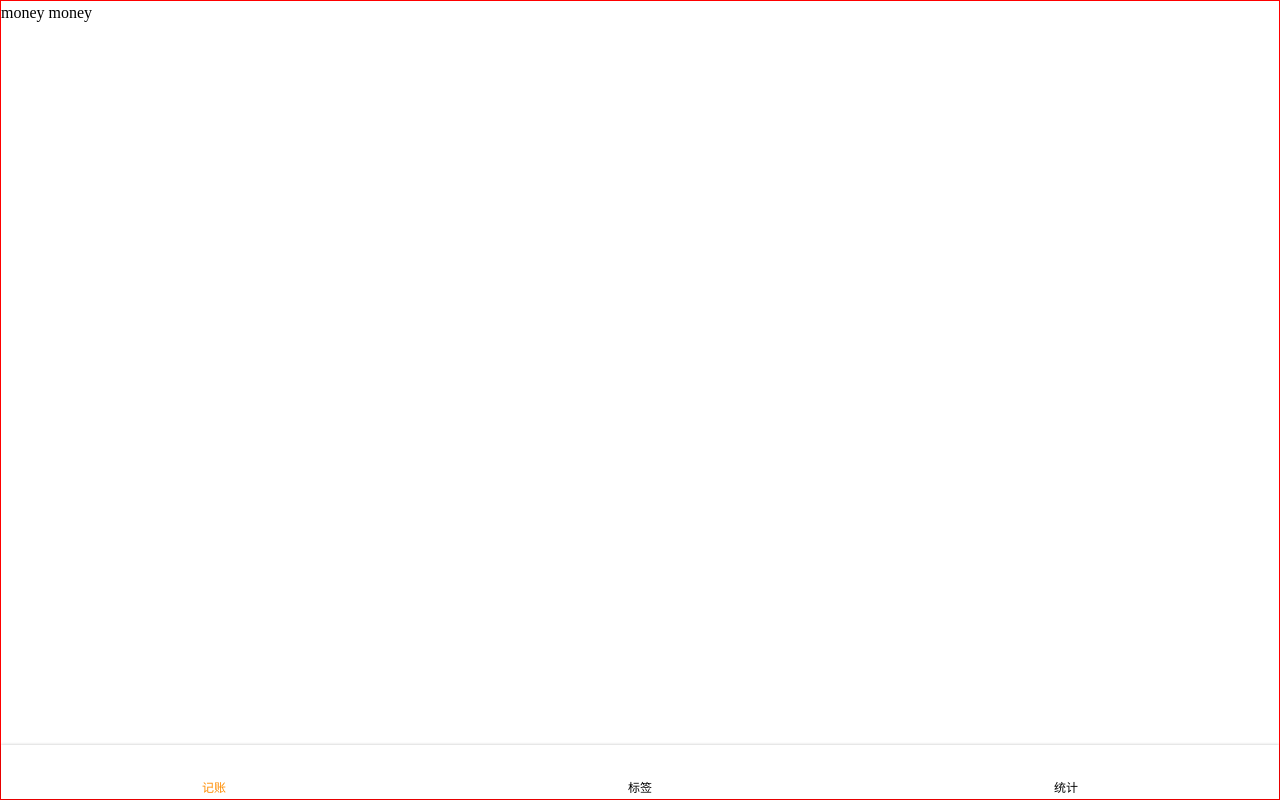
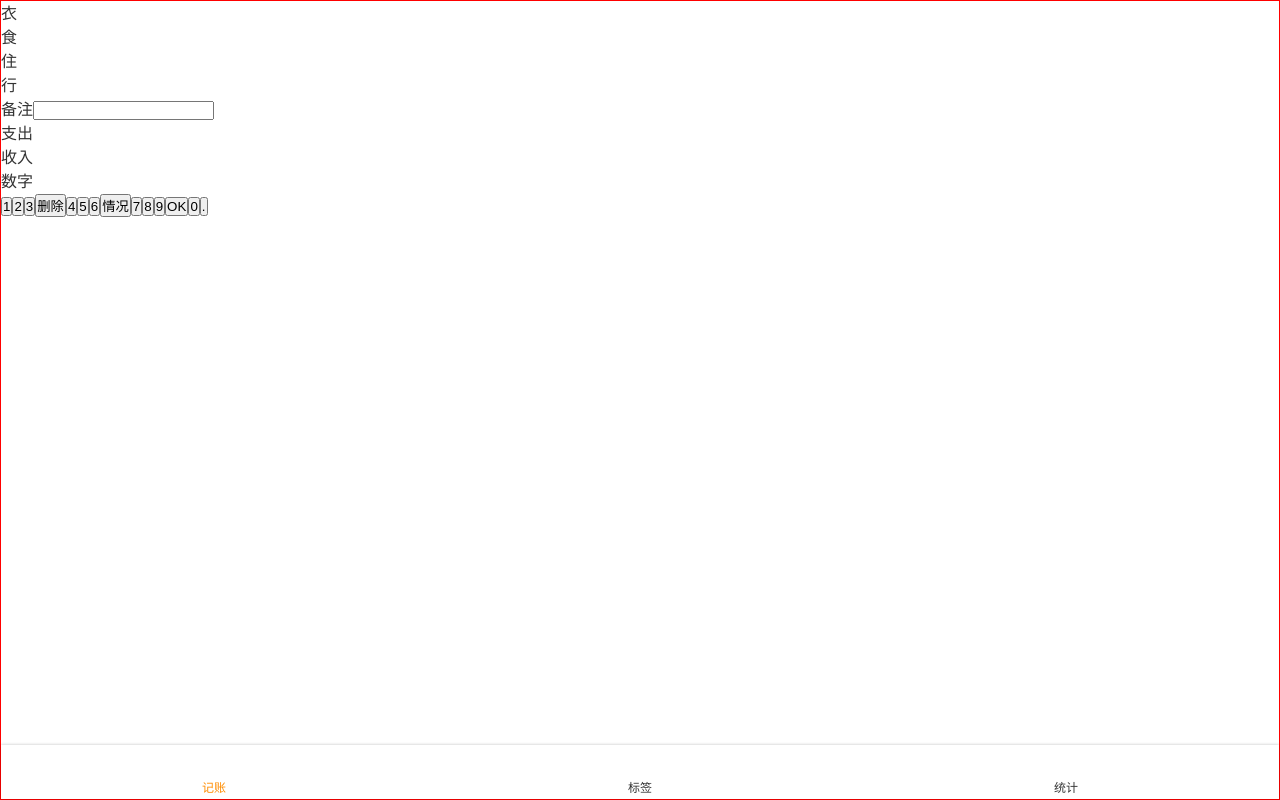
Before and after one commit to Zachliu1996/bohejizhang-sourceCode, a Vue app: page /#/money in a window 1280 px wide. Built offline with nearby package versions, Linux system fonts and the light colour scheme.

Commit message:
添加全局样式和全局变量

```diff
--- a/src/App.vue
+++ b/src/App.vue
@@ -1,5 +1,5 @@
 <template>
-  <div>
+  <div id="app">
     <router-view />
 
   </div>
@@ -7,34 +7,22 @@
 
 
 <style lang="scss">
+@import "~@/assets/helper.scss";
 *{
   margin: 0;
   padding: 0;
   box-sizing: border-box;
 }
 body{
+  -webkit-font-smoothing: antialiased;
+  -moz-osx-font-smoothing: grayscale;
+  color: #333;
   line-height: 1.5;
+  font-family: $font-kaiti;
 }
 a{
   text-decoration: none;
   color:inherit ;
 }
-#app {
-  font-family: Avenir, Helvetica, Arial, sans-serif;
-  -webkit-font-smoothing: antialiased;
-  -moz-osx-font-smoothing: grayscale;
-  text-align: center;
-  color: #2c3e50;
-}
 
-#nav {
-  padding: 30px;
-  a {
-    font-weight: bold;
-    color: #2C3E50;
-    &.router-link-exact-active {
-      color: #42B983;
-    }
-  }
-}
 </style>
--- /dev/null
+++ b/src/assets/helper.scss
@@ -0,0 +1,5 @@
+$font-kaiti:Baskerville, Georgia, "Liberation Serif", "Kaiti SC", STKaiti, "AR PL UKai CN", "AR PL UKai HK", "AR PL UKai TW", "AR PL UKai TW MBE", "AR PL KaitiM GB", KaiTi, KaiTi_GB2312, DFKai-SB, "TW\-Kai", serif;
+$font-heiti:-apple-system, "Noto Sans", "Helvetica Neue", Helvetica, "Nimbus Sans L", Arial, "Liberation Sans", "PingFang SC", "Hiragino Sans GB", "Noto Sans CJK SC", "Source Han Sans SC", "Source Han Sans CN", "Microsoft YaHei", "Wenquanyi Micro Hei", "WenQuanYi Zen Hei", "ST Heiti", SimHei, "WenQuanYi Zen Hei Sharp", sans-serif;
+$font-songti:Georgia, "Nimbus Roman No9 L", "Songti SC", "Noto Serif CJK SC", "Source Han Serif SC", "Source Han Serif CN", STSong, "AR PL New Sung", "AR PL SungtiL GB", NSimSun, SimSun, "TW\-Sung", "WenQuanYi Bitmap Song", "AR PL UMing CN", "AR PL UMing HK", "AR PL UMing TW", "AR PL UMing TW MBE", PMingLiU, MingLiU, serif;
+
+$color-highlight:#f00;
--- a/src/views/Money.vue
+++ b/src/views/Money.vue
@@ -1,15 +1,54 @@
 <template>
   <div>
     <Layout>
-    <p> money money</p>
+      <div class="tags">
+        <ul class="current">
+          <li>衣</li>
+          <li>食</li>
+          <li>住</li>
+          <li>行</li>
+        </ul>
+      </div>
+      <div>
+        <label class="notes">
+          <span class="name">备注</span>
+          <input type="text">
+        </label>
+      </div>
+      <div>
+        <ul class="types">
+          <li class="selected">支出</li>
+          <li>收入</li>
+        </ul>
+      </div>
+      <div class="numberPad">
+        <div class="output">数字</div>
+      <div class="buttons">
+        <button>1</button>
+        <button>2</button>
+        <button>3</button>
+        <button>删除</button>
+        <button>4</button>
+        <button>5</button>
+        <button>6</button>
+        <button>情况</button>
+        <button>7</button>
+        <button>8</button>
+        <button>9</button>
+        <button>OK</button>
+        <button>0</button>
+        <button>.</button>
+      </div>
+      </div>
     </Layout>
   </div>
 
 </template>
 
-<script lang="ts" >
-import x from '@/assets/icons/labels.svg'
-console.log(x)
+<script lang="ts">
+import x from '@/assets/icons/labels.svg';
+
+console.log(x);
 export default {
   // eslint-disable-next-line vue/multi-word-component-names
   name: 'Money',
```
